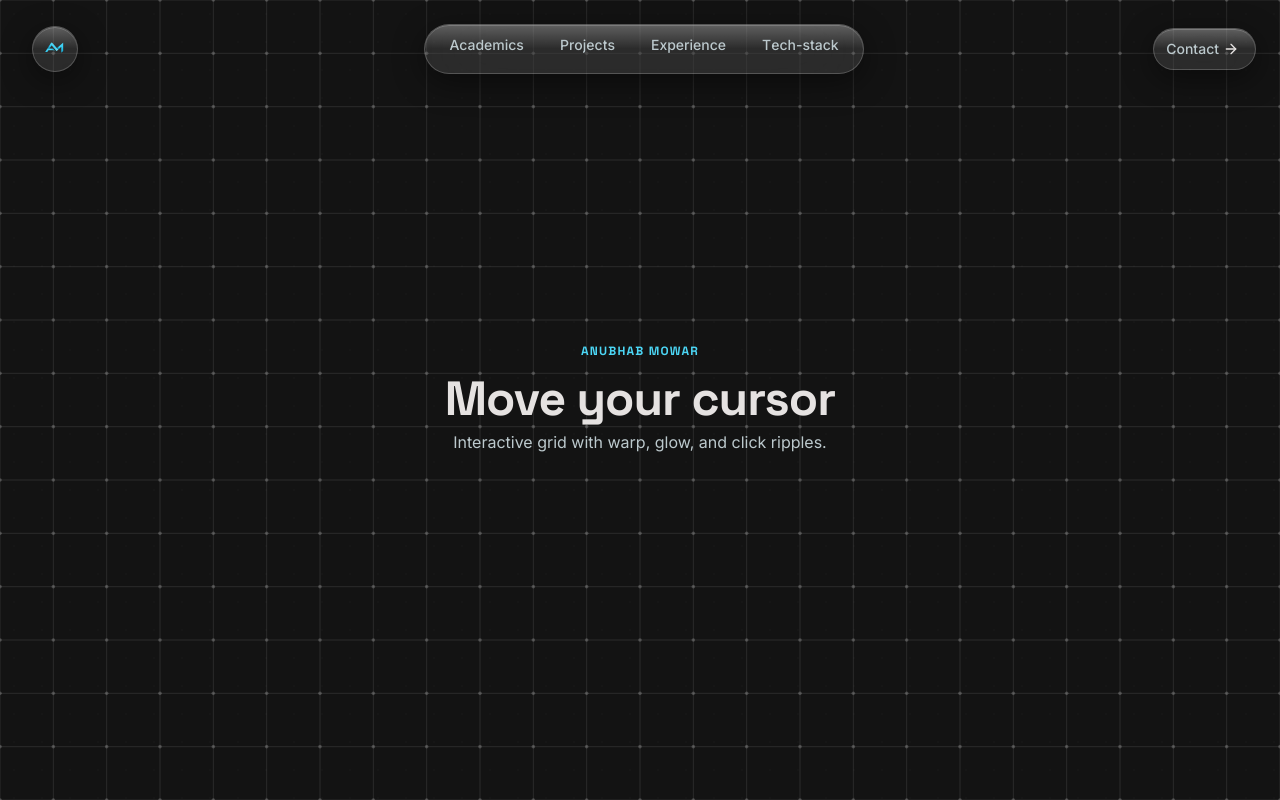
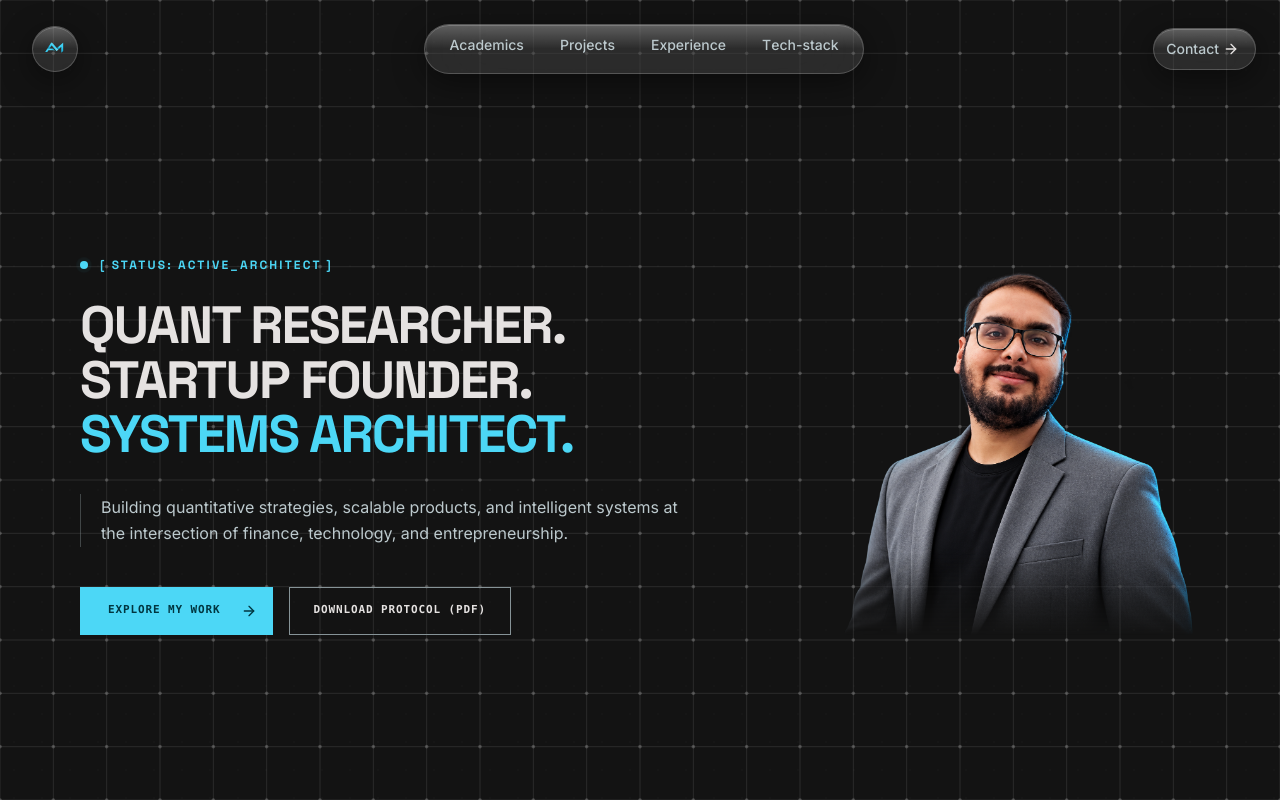
Before and after one commit to anubhabmowar/anubhab-mowar-portfolio, a Next.js app: page / in a window 1280 px wide. Built offline with nearby package versions, Linux system fonts and the light colour scheme.

Commit message:
add hero section

```diff
--- a/app/page.tsx
+++ b/app/page.tsx
@@ -1,5 +1,6 @@
 import Navbar from "@/components/navbar";
 import KineticGrid from "@/components/ui/kinetic-grid";
+import Hero from "@/components/hero";
 
 export default function Home() {
   return (
@@ -8,13 +9,7 @@ export default function Home() {
         <Navbar />
       </header>
       <main className="flex min-h-dvh flex-col items-center justify-center px-margin">
-        <p className="text-label-caps text-primary">Anubhab Mowar</p>
-        <h1 className="mt-gutter text-headline-xl text-on-background">
-          Move your cursor
-        </h1>
-        <p className="mt-unit max-w-md text-center text-body-lg text-on-surface-variant">
-          Interactive grid with warp, glow, and click ripples.
-        </p>
+        <Hero />
       </main>
     </KineticGrid>
   );
--- /dev/null
+++ b/components/hero.tsx
@@ -0,0 +1,90 @@
+"use client";
+
+import Image from "next/image";
+import { useState } from "react";
+import { ArrowRight } from "lucide-react";
+import profileImage from "@/public/profile-image.png";
+
+export default function Hero() {
+  const [portraitLoaded, setPortraitLoaded] = useState(false);
+
+  return (
+    <section
+      aria-labelledby="hero-heading"
+      className="relative min-h-dvh w-full pb-16 pt-48 lg:px-12 lg:pt-[clamp(12rem,32vh,20rem)]"
+    >
+      <div className="grid grid-cols-1 items-start gap-12 lg:grid-cols-[minmax(0,1.6fr)_minmax(0,1fr)] lg:gap-12 xl:gap-16">
+        <div className="relative z-10 min-w-0">
+          <div className="mb-6 flex items-center gap-3">
+            <span className="relative flex h-2 w-2 shrink-0" aria-hidden>
+              <span className="absolute inline-flex h-full w-full rounded-full bg-primary/60 motion-safe:animate-ping" />
+              <span className="relative inline-flex h-2 w-2 rounded-full bg-primary" />
+            </span>
+            <p className="font-display text-[10px] font-bold uppercase leading-normal tracking-[0.18em] text-primary sm:text-xs">
+              [ STATUS: ACTIVE_ARCHITECT ]
+            </p>
+          </div>
+
+          <h1
+            id="hero-heading"
+            className="font-display text-[clamp(1.5rem,5.8vw,3rem)] font-bold leading-[1.04] tracking-[-0.035em] text-on-background lg:text-[clamp(3rem,4.1vw,4rem)]"
+          >
+            <span className="block">QUANT RESEARCHER.</span>
+            <span className="block">STARTUP FOUNDER.</span>
+            <span className="block text-primary">SYSTEMS ARCHITECT.</span>
+          </h1>
+
+          <p className="mt-8 max-w-150 border-l border-outline/40 pl-5 text-base leading-[1.65] text-on-surface-variant">
+            Building quantitative strategies, scalable products, and intelligent
+            systems at the intersection of finance, technology, and entrepreneurship.
+          </p>
+
+          <div className="mt-10 flex flex-wrap items-center gap-4">
+            <a
+              href="#"
+              className="group relative inline-flex min-h-12 items-center justify-center overflow-hidden whitespace-nowrap bg-primary px-10 py-3 font-mono text-[11px] font-bold uppercase tracking-[0.08em] text-on-primary focus-visible:outline-2 focus-visible:outline-offset-4 focus-visible:outline-primary"
+            >
+              <ArrowRight
+                aria-hidden
+                className="absolute left-[-25%] h-4 w-4 transition-all duration-800 ease-[cubic-bezier(0.34,1.56,0.64,1)] group-hover:left-4 group-focus-visible:left-4 motion-reduce:transition-none"
+              />
+              <span className="relative -translate-x-3 transition-transform duration-800 ease-out group-hover:translate-x-3 group-focus-visible:translate-x-3 motion-reduce:transition-none">
+                EXPLORE MY WORK
+              </span>
+              <ArrowRight
+                aria-hidden
+                className="absolute right-4 h-4 w-4 transition-all duration-800 ease-[cubic-bezier(0.34,1.56,0.64,1)] group-hover:right-[-25%] group-focus-visible:right-[-25%] motion-reduce:transition-none"
+              />
+            </a>
+            <a
+              href="#"
+              className="inline-flex min-h-12 items-center justify-center whitespace-nowrap border border-outline px-6 py-3 font-mono text-[11px] font-bold uppercase tracking-[0.08em] text-foreground transition-colors hover:border-foreground hover:bg-foreground hover:text-background motion-reduce:transition-none focus-visible:outline-2 focus-visible:outline-offset-4 focus-visible:outline-primary"
+            >
+              DOWNLOAD PROTOCOL (PDF)
+            </a>
+          </div>
+        </div>
+
+        <div
+          className={`relative mx-auto aspect-4/5 w-full max-w-65 transition-[opacity,transform] duration-800 ease-out motion-reduce:translate-y-0 motion-reduce:opacity-100 motion-reduce:transition-none sm:max-w-[320px] lg:aspect-auto lg:max-w-[480px] lg:self-stretch ${portraitLoaded ? "translate-y-0 opacity-100" : "translate-y-3 opacity-0"}`}
+          style={{
+            maskImage:
+              "linear-gradient(to bottom, black 0%, black 78%, transparent 100%)",
+            WebkitMaskImage:
+              "linear-gradient(to bottom, black 0%, black 78%, transparent 100%)",
+          }}
+        >
+          <Image
+            src={profileImage}
+            alt="Anubhab Mowar wearing glasses and a grey blazer"
+            fill
+            preload
+            sizes="(min-width: 1024px) 36vw, (min-width: 640px) 320px, 260px"
+            className="object-cover object-top"
+            onLoad={() => setPortraitLoaded(true)}
+          />
+        </div>
+      </div>
+    </section>
+  );
+}
--- a/components/ui/kinetic-grid.tsx
+++ b/components/ui/kinetic-grid.tsx
@@ -283,19 +283,18 @@ export default function KineticGrid({
     [getWarpedPoint, globalColor],
   );
 
-  const animate = useCallback(
-    (now: number) => {
-      const m = mouseRef.current;
-      const t = targetMouseRef.current;
+  function frame(now: number) {
+    const m = mouseRef.current;
+    const t = targetMouseRef.current;
 
-      m.x = lerpN(m.x, t.x, LERP_SPEED);
-      m.y = lerpN(m.y, t.y, LERP_SPEED);
+    m.x = lerpN(m.x, t.x, LERP_SPEED);
+    m.y = lerpN(m.y, t.y, LERP_SPEED);
 
-      draw(now);
-      rafRef.current = requestAnimationFrame(animate);
-    },
-    [draw],
-  );
+    draw(now);
+    rafRef.current = requestAnimationFrame(frame);
+  }
+
+  const animate = frame;
 
   useEffect(() => {
     const canvas = canvasRef.current;
```
Also changed, not shown: components/ui/m-random-letter-swap-1.tsx (+29 -16 lines), public/anubhab-mowar-bw.png (added), public/profile-image.png (added).
